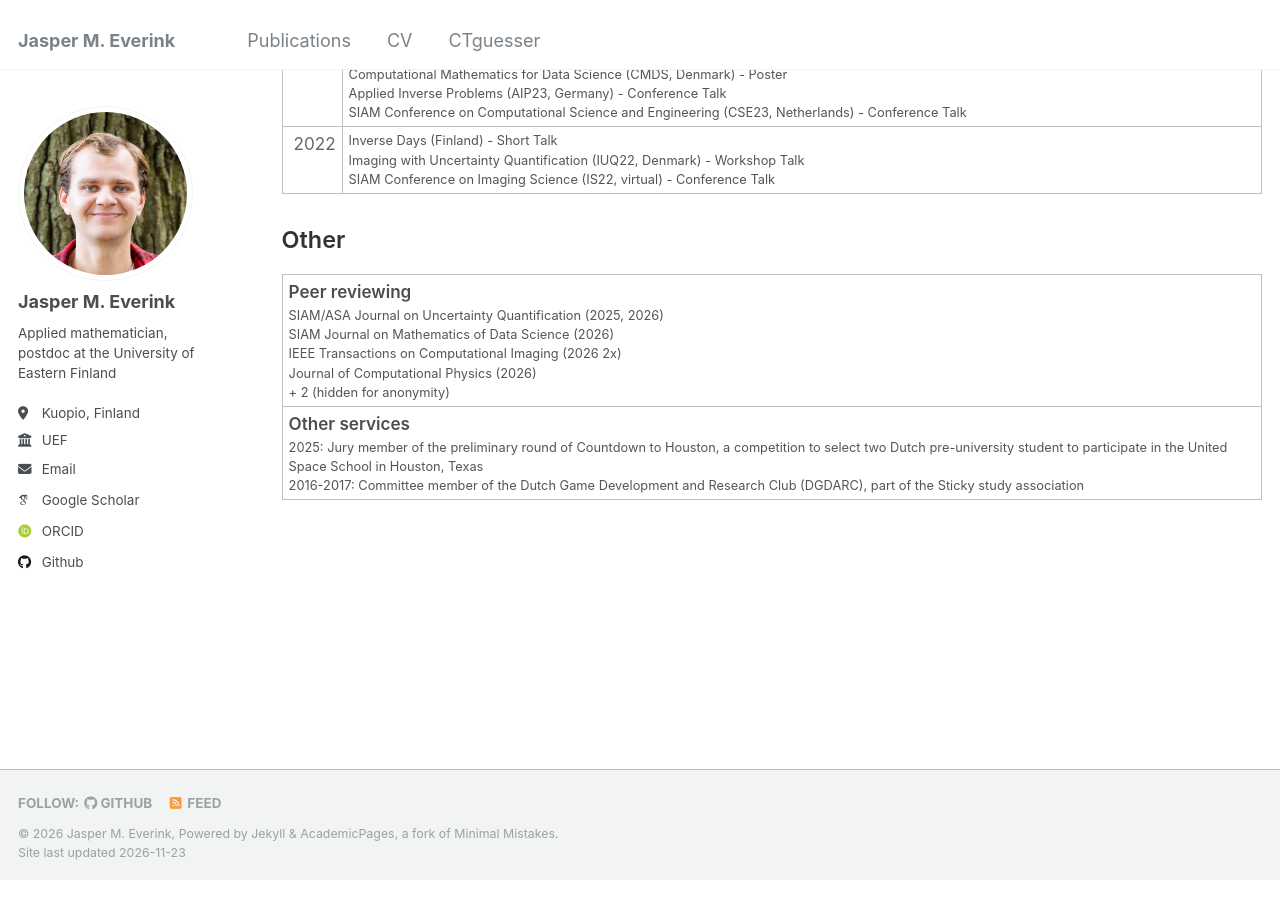
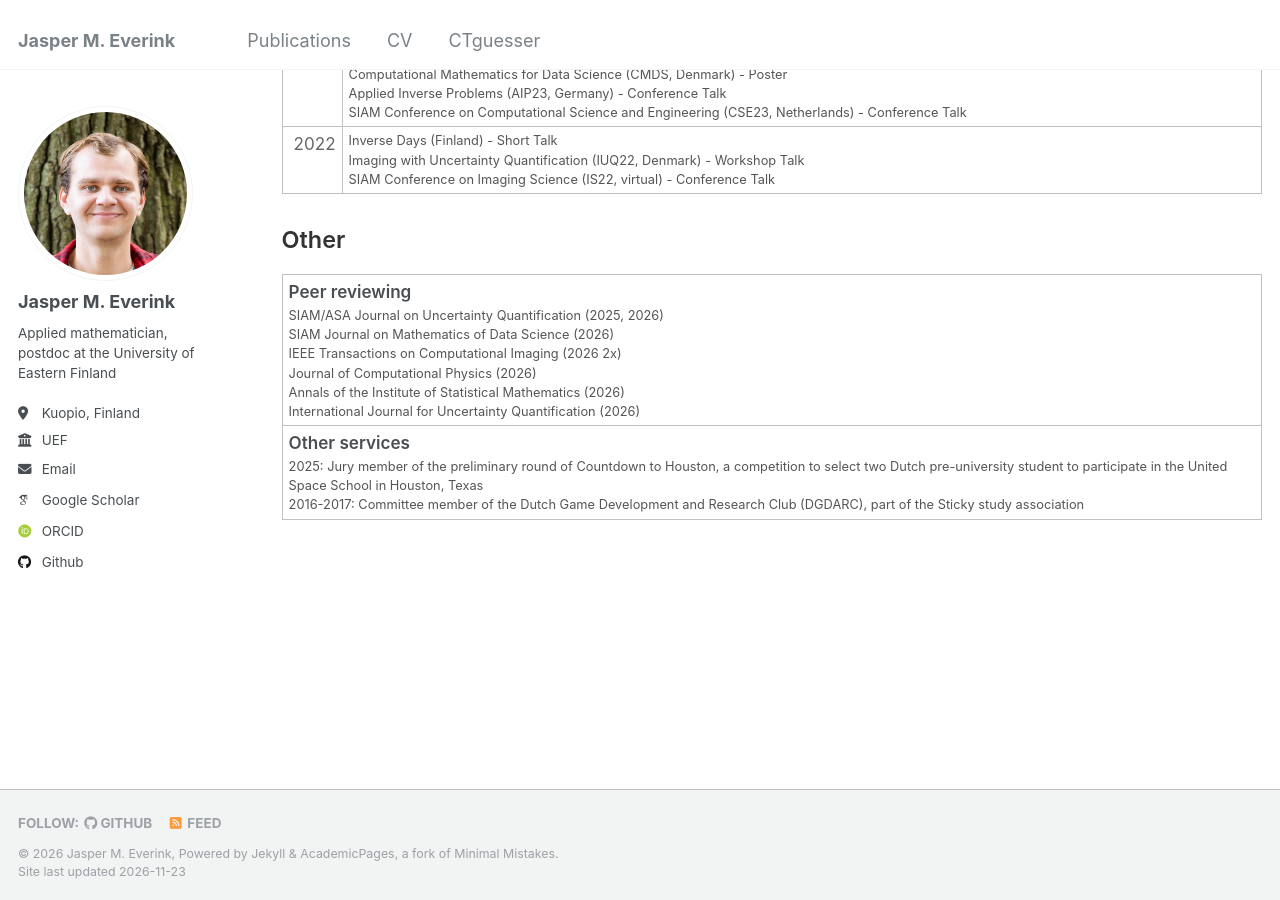
Before and after one commit to jeverink/jeverink.github.io, a Jekyll site: the page built from _pages/cv.md, in a window 1280 px wide and 900 px high, scrolled down 1572 px. Built offline with Jekyll 4.4.1, drawn with Linux system fonts in a browser that asks for light colours; some web fonts are replaced.

Commit message:
Update cv.md

```diff
--- a/_pages/cv.md
+++ b/_pages/cv.md
@@ -462,7 +462,8 @@ redirect_from:
           SIAM Journal on Mathematics of Data Science (2026)<br>
           IEEE Transactions on Computational Imaging (2026 2x)<br>
           Journal of Computational Physics (2026)<br>
-          + 2 (hidden for anonymity)
+          Annals of the Institute of Statistical Mathematics (2026)<br>
+          International Journal for Uncertainty Quantification (2026)
           </div>
         </td>
       </tr>
```
